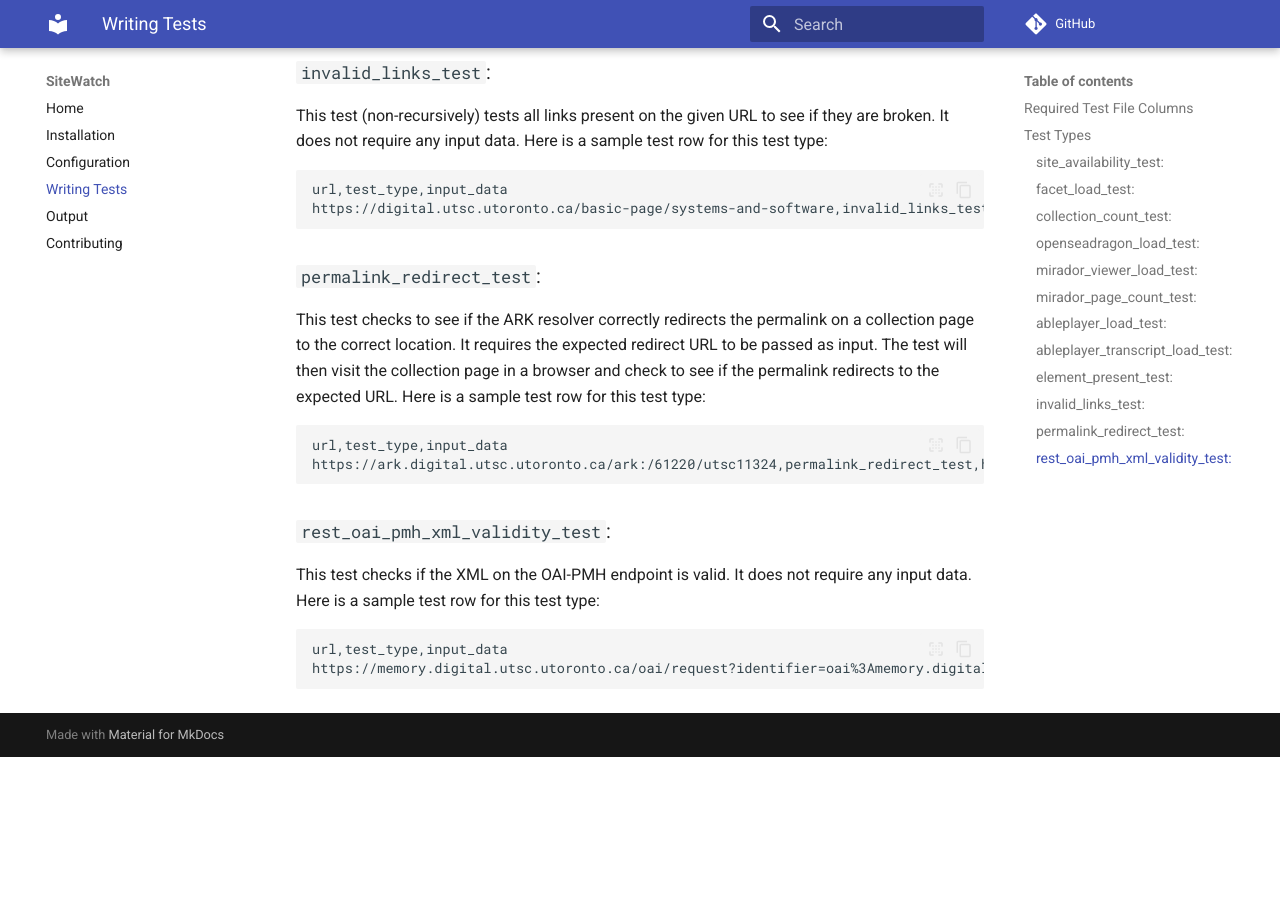
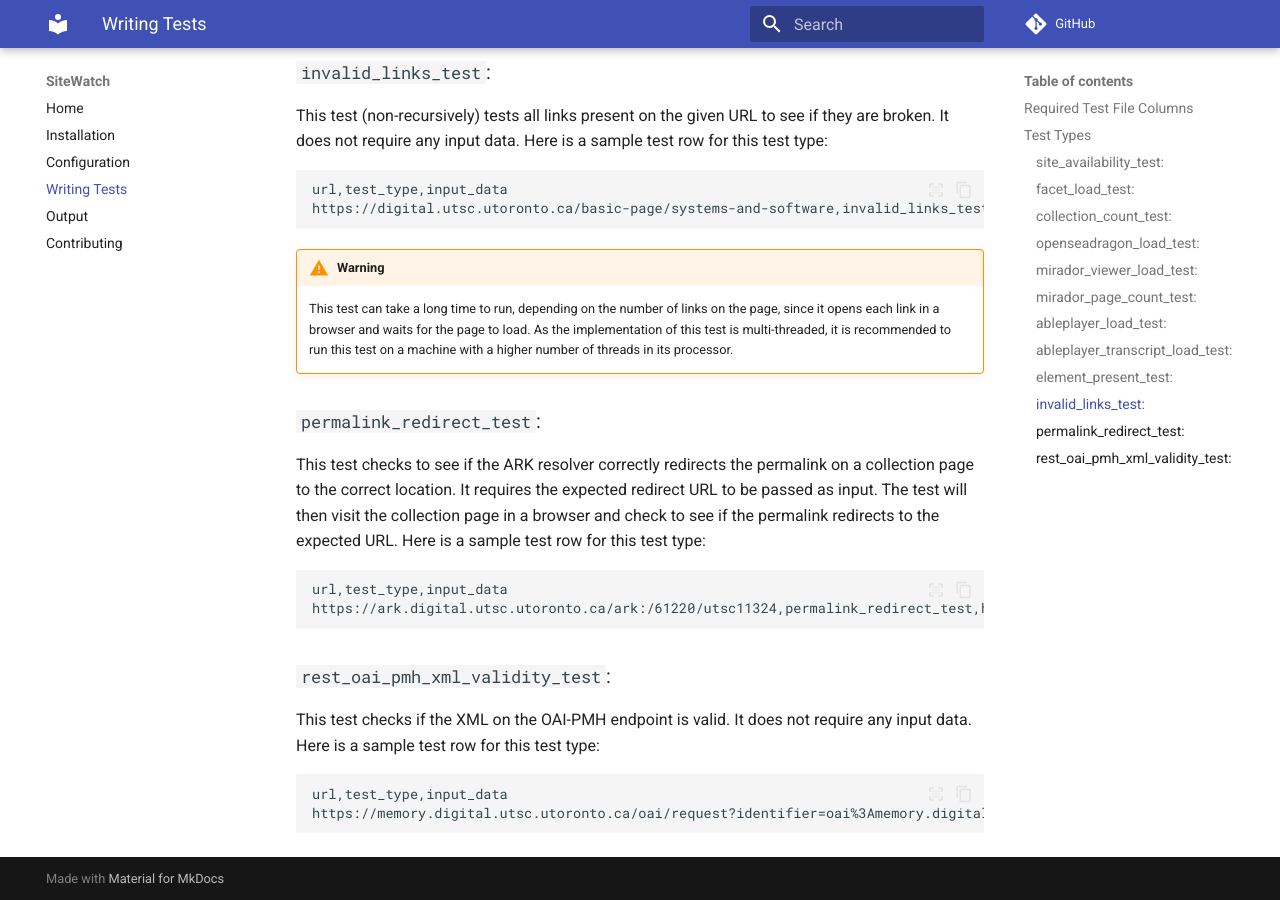
Before and after one commit to digitalutsc/site_watch, an MkDocs documentation site: the page built from docs/writing-test-data.md, in a window 1280 px wide and 900 px high, scrolled down 3583 px. Built offline with MkDocs 1.6.1 and Material for MkDocs 9.7.7, drawn with Linux system fonts in a browser that asks for light colours; comment, search, counter and statistics services are not loaded; before the commit the page ends 4340 px from its top, so only the background shows below that.

Commit message:
add time warning for invalid links test

````diff
--- a/docs/writing-test-data.md
+++ b/docs/writing-test-data.md
@@ -104,6 +104,8 @@ This test (non-recursively) tests all links present on the given URL to see if t
 url,test_type,input_data
 https://digital.utsc.utoronto.ca/basic-page/systems-and-software,invalid_links_test,
 ```
+!!! warning
+    This test can take a long time to run, depending on the number of links on the page, since it opens each link in a browser and waits for the page to load. As the implementation of this test is multi-threaded, it is recommended to run this test on a machine with a higher number of threads in its processor.
 
 ### `permalink_redirect_test`:
 This test checks to see if the ARK resolver correctly redirects the permalink on a collection page to the correct location. It requires the expected redirect URL to be passed as input. The test will then visit the collection page in a browser and check to see if the permalink redirects to the expected URL. Here is a sample test row for this test type:
````
Also changed, not shown: site/search/search_index.json, site/writing-test-data/index.html, 1 other file.
